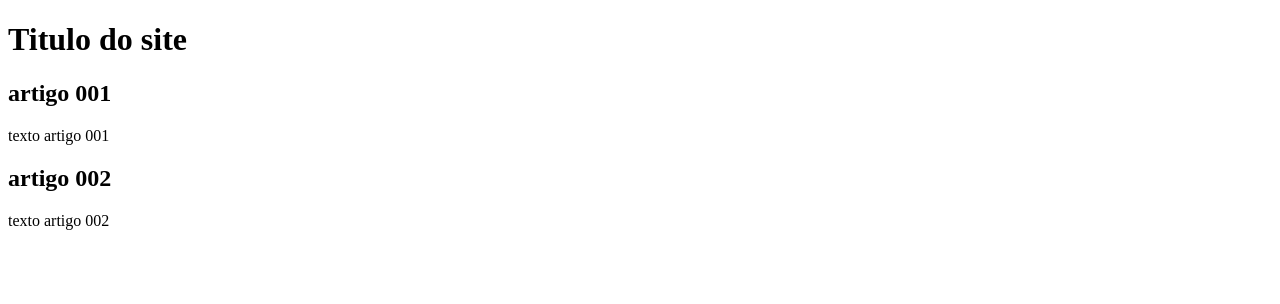
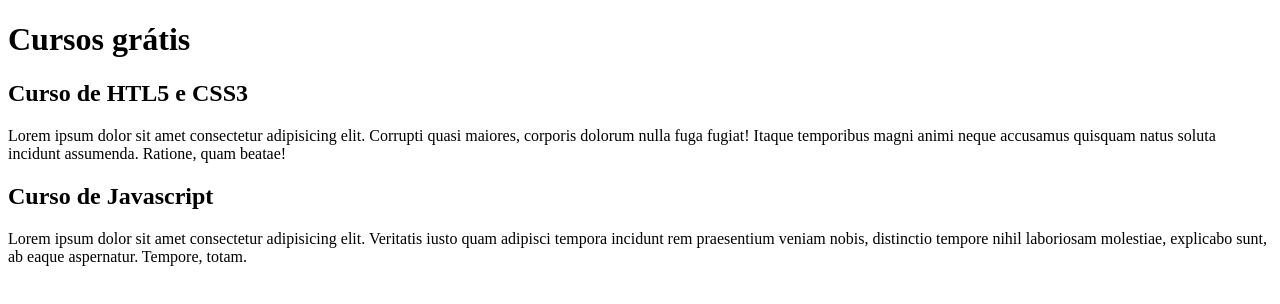
Before and after one commit to rafasenaris/Projeto-site-CursoEmVideo, a plain HTML site: page index.html in a window 1280 px wide. Drawn offline with Linux system fonts and the light colour scheme.

Commit message:
Comecei a digitar o conteudoo

```diff
--- a/index.html
+++ b/index.html
@@ -9,15 +9,15 @@
 <body>
     <main>
         <header>
-            <h1>Titulo do site</h1>
+            <h1>Cursos grátis</h1>
         </header>
         <article>
-            <h2>artigo 001</h2>
-            <p>texto artigo 001</p>
+            <h2>Curso de HTL5 e CSS3</h2>
+            <p>Lorem ipsum dolor sit amet consectetur adipisicing elit. Corrupti quasi maiores, corporis dolorum nulla fuga fugiat! Itaque temporibus magni animi neque accusamus quisquam natus soluta incidunt assumenda. Ratione, quam beatae!</p>
         </article>
         <article>
-            <h2>artigo 002</h2>
-            <p>texto artigo 002</p>
+            <h2>Curso de Javascript</h2>
+            <p>Lorem ipsum dolor sit amet consectetur adipisicing elit. Veritatis iusto quam adipisci tempora incidunt rem praesentium veniam nobis, distinctio tempore nihil laboriosam molestiae, explicabo sunt, ab eaque aspernatur. Tempore, totam.</p>
         </article>
     </main>
 </body>
```
